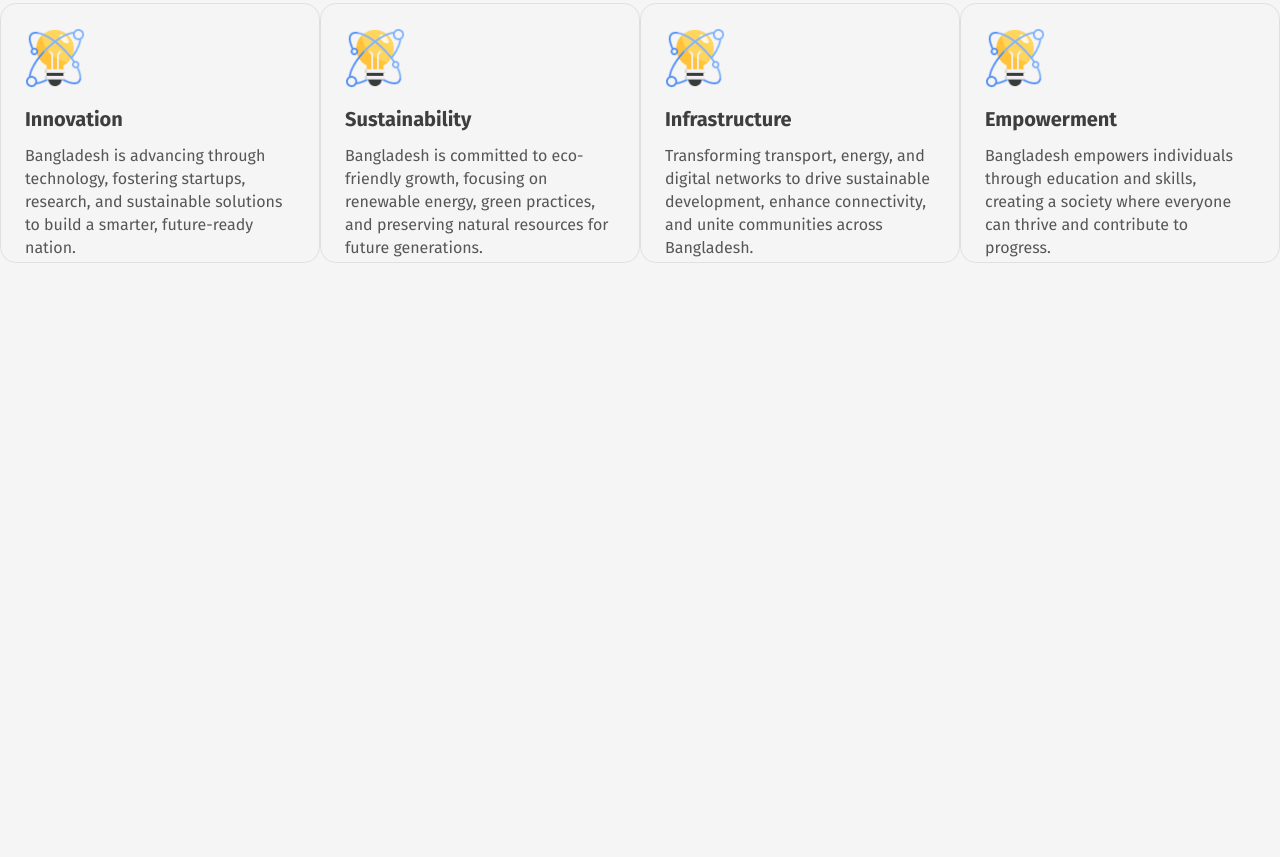
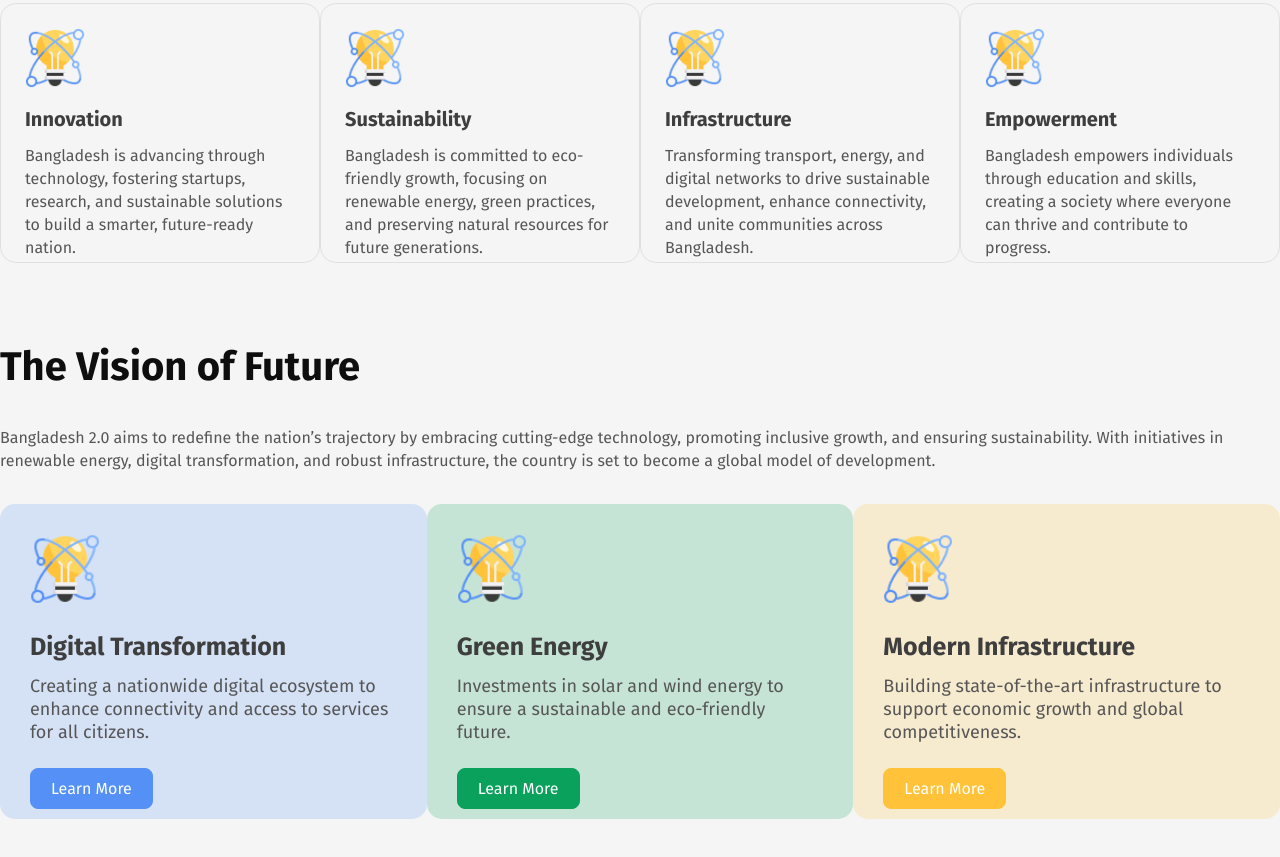
Before and after one commit to shakilsarkar12/assignment-1, a plain HTML site: page index.html in a window 1280 px wide. Shown: the part 826-1683 px from the top of the page. Before the commit the page ends 1169 px from the top, so only its background shows below. Drawn offline with Linux system fonts and the light colour scheme.

Commit message:
Future section added

```diff
--- a/index.html
+++ b/index.html
@@ -27,7 +27,7 @@
         </section>
 
         <section id="pillar">
-            <h1 class="pillar-heading">Pillars of "Bangladesh 2.0"</h1>
+            <h1 class="section-heading">Pillars of "Bangladesh 2.0"</h1>
             <div class="pillar-container">
                 <div class="pillar-box">
                     <img src="assets/card-icon.png" alt="Card Image">
@@ -55,6 +55,33 @@
                 </div>
             </div>
         </section>
+
+        <section id="future">
+            <h1 class="section-heading">The Vision of Future</h1>
+            <p class="desc">Bangladesh 2.0 aims to redefine the nation’s trajectory by embracing cutting-edge technology, promoting inclusive growth, and ensuring sustainability. With initiatives in renewable energy, digital transformation, and robust infrastructure, the country is set to become a global model of development.</p>
+            <div class="future-container">
+                <div class="future-box" style="--bg: #D5E1F5;">
+                    <img src="assets/card-icon.png" alt="Card icon">
+                    <h2 class="tittle">Digital Transformation</h2>
+                    <p class="desc">Creating a nationwide digital ecosystem to enhance connectivity and access to services for all citizens.</p>
+                    <button class="primary-btn btn" style="--bg: #5490F5; --hover: #D5E1F5;">Learn More</button>
+                </div>
+
+                <div class="future-box" style="--bg: #C6E4D6;">
+                    <img src="assets/card-icon.png" alt="Card icon">
+                    <h2 class="tittle">Green Energy</h2>
+                    <p class="desc">Investments in solar and wind energy to ensure a sustainable and eco-friendly future.</p>
+                    <button class="primary-btn btn" style="--bg: #09A15C ; --hover: #C6E4D6;">Learn More</button>
+                </div>
+
+                <div class="future-box" style="--bg: #F7EBCF;">
+                    <img src="assets/card-icon.png" alt="Card icon">
+                    <h2 class="tittle">Modern Infrastructure</h2>
+                    <p class="desc">Building state-of-the-art infrastructure to support economic growth and global competitiveness.</p>
+                    <button class="primary-btn btn" style="--bg: #FFC239; --hover: #F7EBCF;">Learn More</button>
+                </div>
+            </div>
+        </section>
     </main>
     <footer>
 
--- a/style.css
+++ b/style.css
@@ -41,6 +41,19 @@
 
 .primary-btn:hover::before {
     width: 120%;
+}
+
+.section-heading{
+    font-size: 40px;
+    font-weight: bold;
+    color: #0E0E0E;
+    margin-bottom: 35px;
+}
+
+.desc{
+    font-size: 16px;
+    line-height: 23px;
+    color: #565656;
 }
 
 body{
@@ -108,13 +121,6 @@ header .logo{
 
 /* This Style For Pillar  Section */
 
-#pillar .pillar-heading{
-    font-size: 40px;
-    font-weight: bold;
-    color: #0E0E0E;
-    margin-bottom: 35px;
-}
-
 #pillar .pillar-container{
     display: flex;
     align-items: center;
@@ -129,7 +135,7 @@ header .logo{
     height: 260px;
     padding: 24px;
 }
-
+#future .future-container .future-box .tittle,
 #pillar .pillar-container .pillar-box .tittle{
     font-size: 20px;
     font-weight: bold;
@@ -137,13 +143,49 @@ header .logo{
     margin-bottom: 13px;
 }
 
-#pillar .pillar-container .pillar-box .desc{
-    font-size: 16px;
-    line-height: 23px;
-    color: #565656;
-}
-
 #pillar .pillar-container .pillar-box img{
     width: 60px;
     margin-bottom: 15px;
 }
+
+/* This Style For future  Section */
+#future .future-container{
+    display: flex;
+    align-items: center;
+    justify-content: space-between;
+    margin: 32px 0;
+}
+
+#future .future-container .future-box{
+    width: 500px;
+    height: 315px;
+    padding: 30px;
+    border-radius: 15px;
+    background: var(--bg);
+}
+
+#future .future-container .future-box .tittle{
+    font-size: 25px;
+}
+
+#future .future-container .future-box img{
+    width: 70px;
+    margin-bottom: 24px;
+}
+
+#future .future-container .future-box .desc{
+    font-size: 18px;
+    margin-bottom: 24px;
+}
+
+#future .future-container .future-box .btn{
+    padding: 10px 20px;
+    font-size: 16px;
+    font-weight: 400;
+    border: 1px solid var(--bg);
+    background: var(--bg);
+}
+
+#future .future-container .primary-btn::before{
+    background: var(--hover);
+}
```
